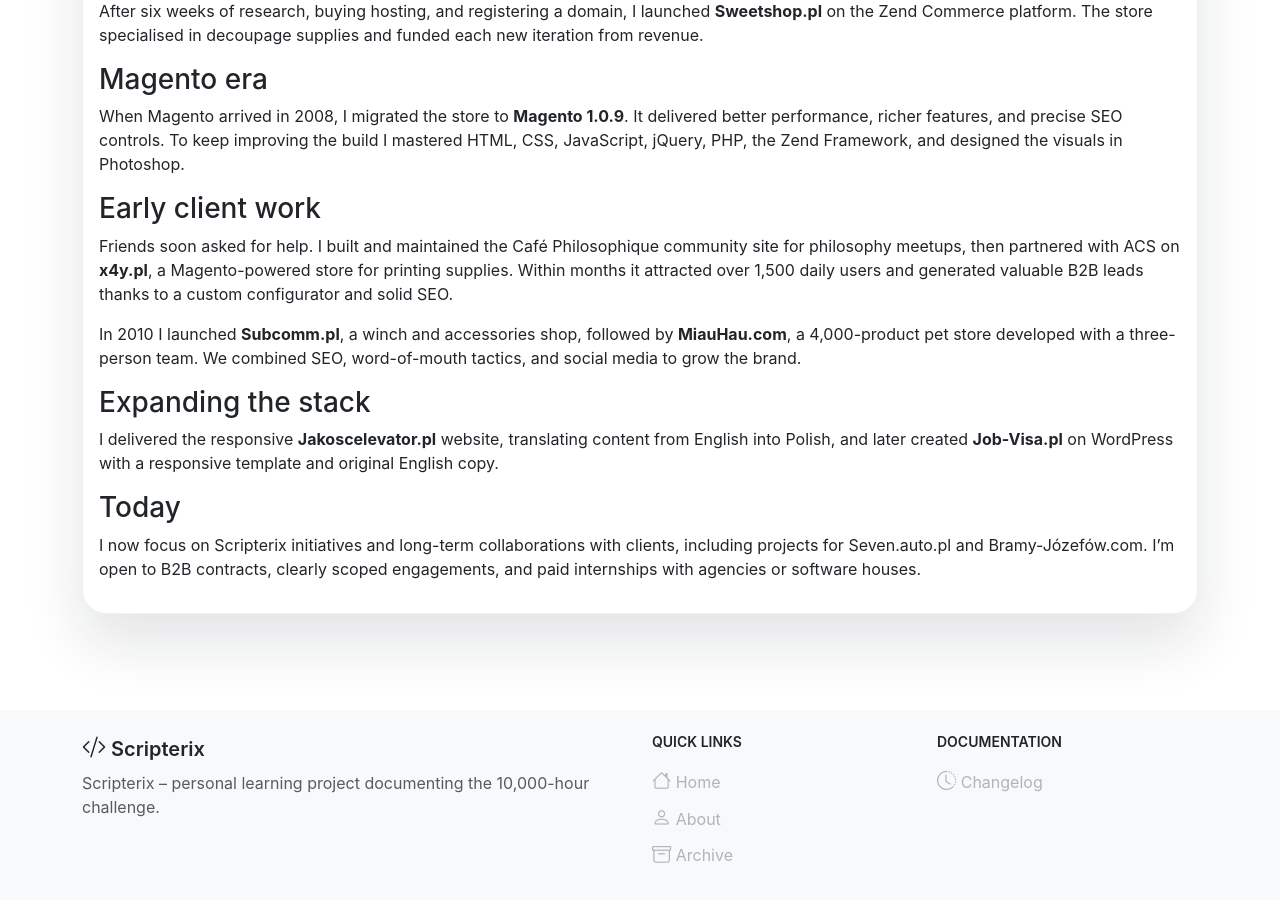
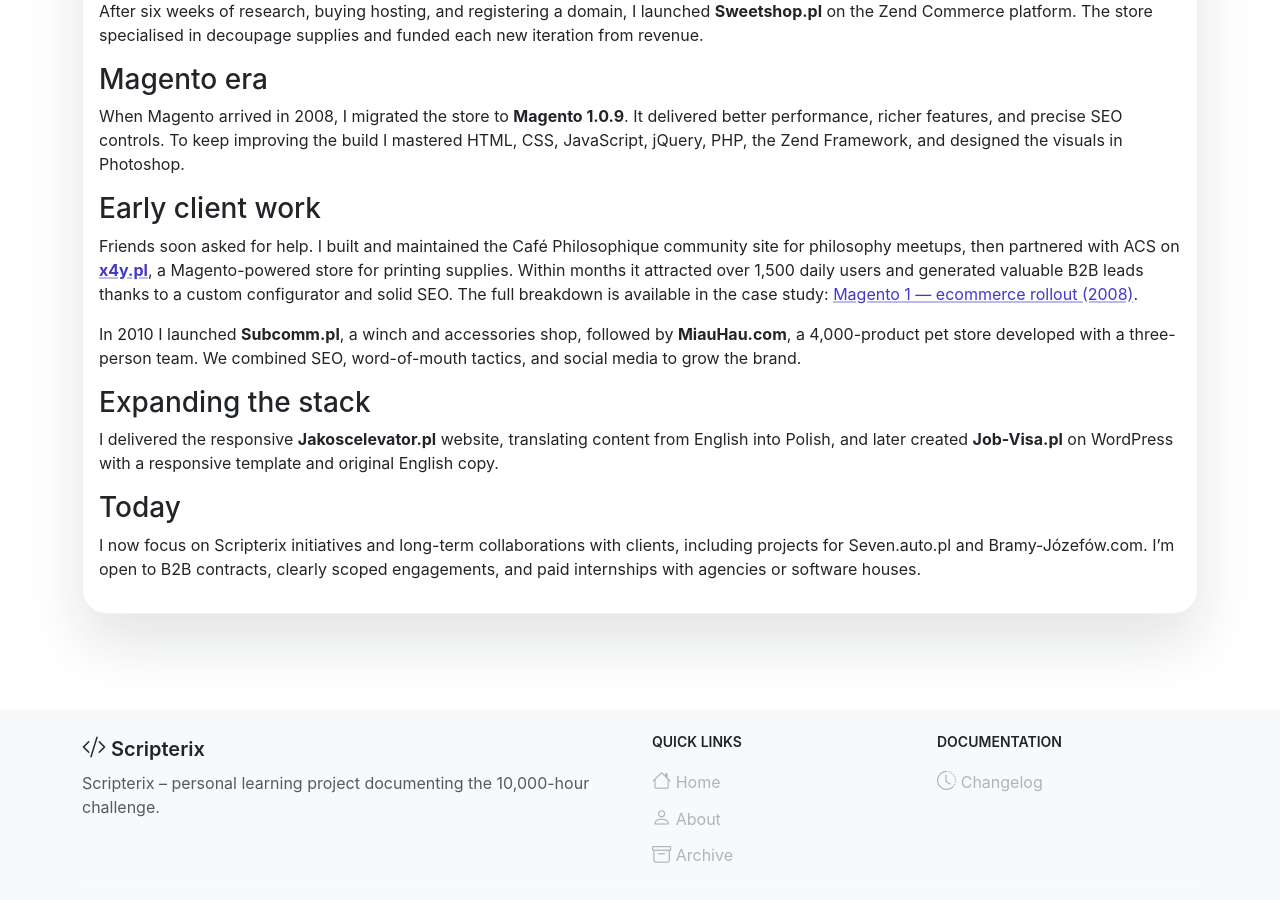
Before and after one commit to Scripterix/scripterix.github.io, a Jekyll site: the page built from about-en.markdown, in a window 1280 px wide and 900 px high, scrolled down 627 px. Built offline with Jekyll 4.4.1, drawn with Linux system fonts in a browser that asks for light colours.

Commit message:
feat: add internal works links in about client-project section

```diff
--- a/about-en.markdown
+++ b/about-en.markdown
@@ -30,7 +30,7 @@
 
 ### Early client work
 
-Friends soon asked for help. I built and maintained the Café Philosophique community site for philosophy meetups, then partnered with ACS on **x4y.pl**, a Magento-powered store for printing supplies. Within months it attracted over 1,500 daily users and generated valuable B2B leads thanks to a custom configurator and solid SEO.
+Friends soon asked for help. I built and maintained the Café Philosophique community site for philosophy meetups, then partnered with ACS on [**x4y.pl**](/works/2008-magento-en.html), a Magento-powered store for printing supplies. Within months it attracted over 1,500 daily users and generated valuable B2B leads thanks to a custom configurator and solid SEO. The full breakdown is available in the case study: [Magento 1 — ecommerce rollout (2008)](/works/2008-magento-en.html).
 
 In 2010 I launched **Subcomm.pl**, a winch and accessories shop, followed by **MiauHau.com**, a 4,000-product pet store developed with a three-person team. We combined SEO, word-of-mouth tactics, and social media to grow the brand.
 
--- a/about-pl.markdown
+++ b/about-pl.markdown
@@ -30,7 +30,7 @@
 
 ### Pierwsze realizacje dla klientów
 
-Wkrótce znajomi zaczęli prosić o wsparcie. Zbudowałem i utrzymywałem stronę Café Philosophique dla społeczności filozoficznych spotkań, a następnie pomogłem firmie ACS wdrożyć **x4y.pl** – sklep z materiałami eksploatacyjnymi do drukarek. Dzięki autorskiemu konfiguratorowi i SEO serwis przyciągał ponad 1500 użytkowników dziennie oraz generował wartościowe leady B2B.
+Wkrótce znajomi zaczęli prosić o wsparcie. Zbudowałem i utrzymywałem stronę Café Philosophique dla społeczności filozoficznych spotkań, a następnie pomogłem firmie ACS wdrożyć [**x4y.pl**](/works/2008-magento-pl.html) – sklep z materiałami eksploatacyjnymi do drukarek. Dzięki autorskiemu konfiguratorowi i SEO serwis przyciągał ponad 1500 użytkowników dziennie oraz generował wartościowe leady B2B. Szczegóły wdrożenia opisałem w case study: [Magento 1 — wdrożenie sklepu e-commerce (2008)](/works/2008-magento-pl.html).
 
 W 2010 roku powstał **Subcomm.pl**, sklep z wyciągarkami i akcesoriami, a niedługo później **MiauHau.com** – ponad 4000 produktów dla psów i kotów, rozwijane we współpracy trzyosobowego zespołu. Połączyliśmy SEO, marketing szeptany i media społecznościowe, by wzmocnić markę.
 
```
